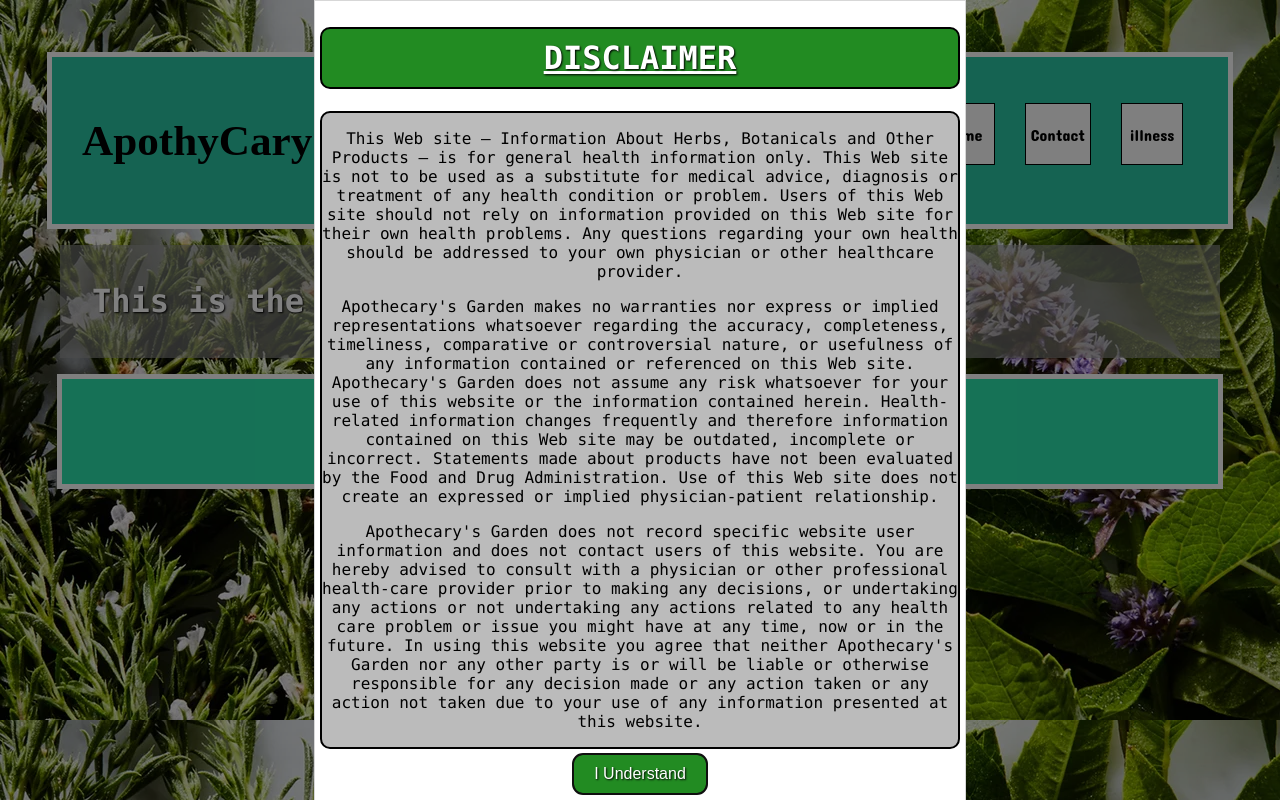
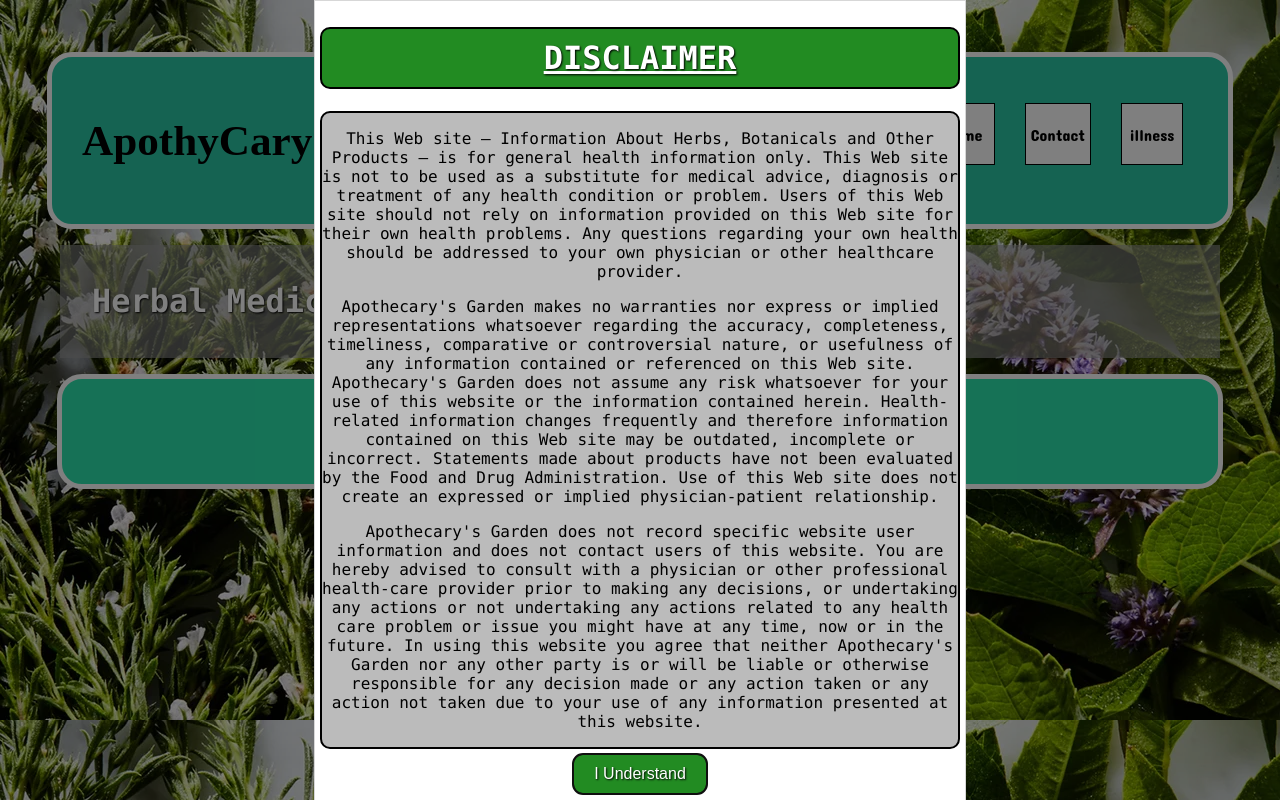
Before and after one commit to 2022-October-Java-PT/Apothecary-Garden, a React (Create React App) app in the folder herbs/src/main/resources/static/js/apothecary-garden/: page / in a window 1280 px wide. Shown: the top 800 px of the page. Built offline with nearby package versions, Linux system fonts and the light colour scheme; a web font is replaced by a local one.

Commit message:
rounding borders

```diff
--- a/herbs/src/main/resources/static/js/apothecary-garden/src/components/footer/style.module.scss
+++ b/herbs/src/main/resources/static/js/apothecary-garden/src/components/footer/style.module.scss
@@ -8,6 +8,7 @@
    width: 90%;
    background-color: #2ce4ad;
    border: 5px solid white;
+   border-radius: 25px;
 
    & h3 {
       font-family: 'roman', cursive;
--- a/herbs/src/main/resources/static/js/apothecary-garden/src/components/header/style.module.scss
+++ b/herbs/src/main/resources/static/js/apothecary-garden/src/components/header/style.module.scss
@@ -8,7 +8,7 @@
   width: 90%;
   background-color: #2bc7a5;
   border: 5px solid white;
-
+  border-radius: 25px;
   & h1 {
     font-family: 'Roman', cursive;
     font-size: 2.7rem;
--- a/herbs/src/main/resources/static/js/apothecary-garden/src/pages/home/index.js
+++ b/herbs/src/main/resources/static/js/apothecary-garden/src/pages/home/index.js
@@ -9,7 +9,7 @@
     const [open, setOpen] = React.useState(true)
     return(
         <div className={style.homeContent}>
-            <h1>This is the Home Page</h1>
+            <h1>Herbal Medicine</h1>
             <button className={style.disclaimer_button} onClick={() => setOpen(true)}>Disclaimer</button>
             <Disclaimer setOpen={setOpen} open={open} />
         </div>
```
